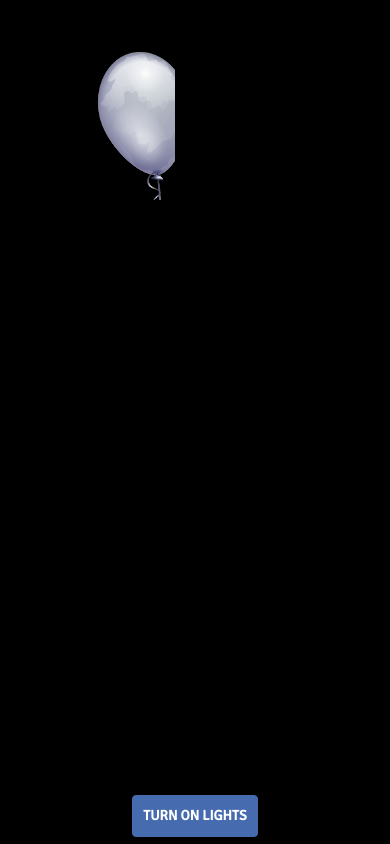
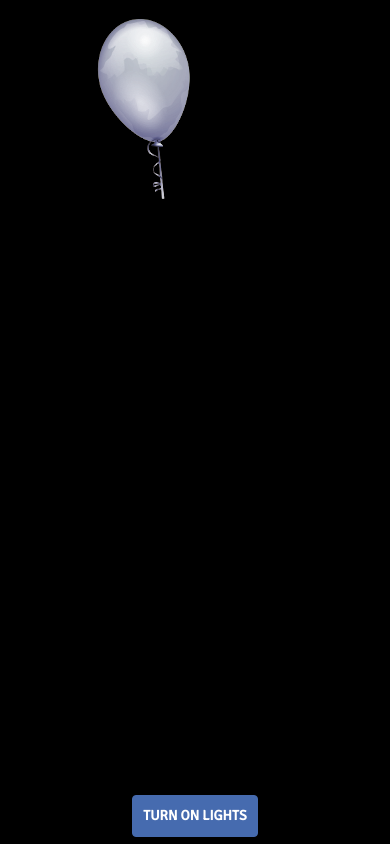
Before and after one commit to Eshkhuvvatofff/Friend-Birthday, a website: page index.html in a window 390 px wide. Shown: the top 844 px of the page. Drawn offline with nearby package versions, Linux system fonts and the light colour scheme.

Commit message:
err fixed

```diff
--- a/stylesheet.css
+++ b/stylesheet.css
@@ -1084,20 +1084,7 @@ audio {
 	height: 183px;
 	background-repeat: no-repeat no-repeat;
 	background-size: 100px 183px;
-	/* ... existing code ... */
 }
-
-/* Full responsive styles for balloons */
-@media only screen and (max-width: 720px) {
-	.balloons {
-		width: 80px; /* Adjust width for smaller screens */
-		height: 150px; /* Adjust height for smaller screens */
-	}
-}
-
-
-
-
 .balloons h2 {
 	text-transform: uppercase;
 	font-family: 'Signika', sans-serif;
```
